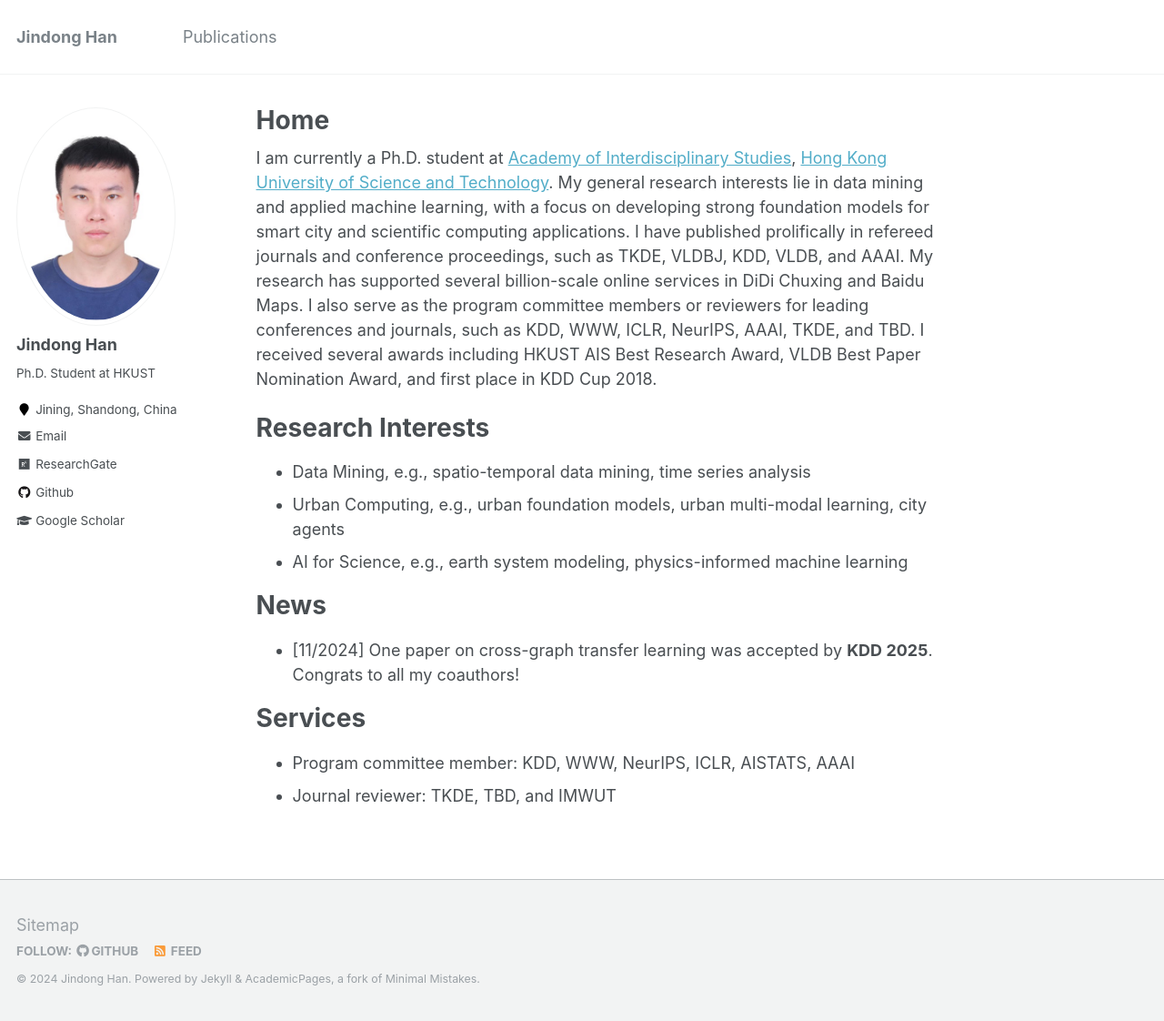
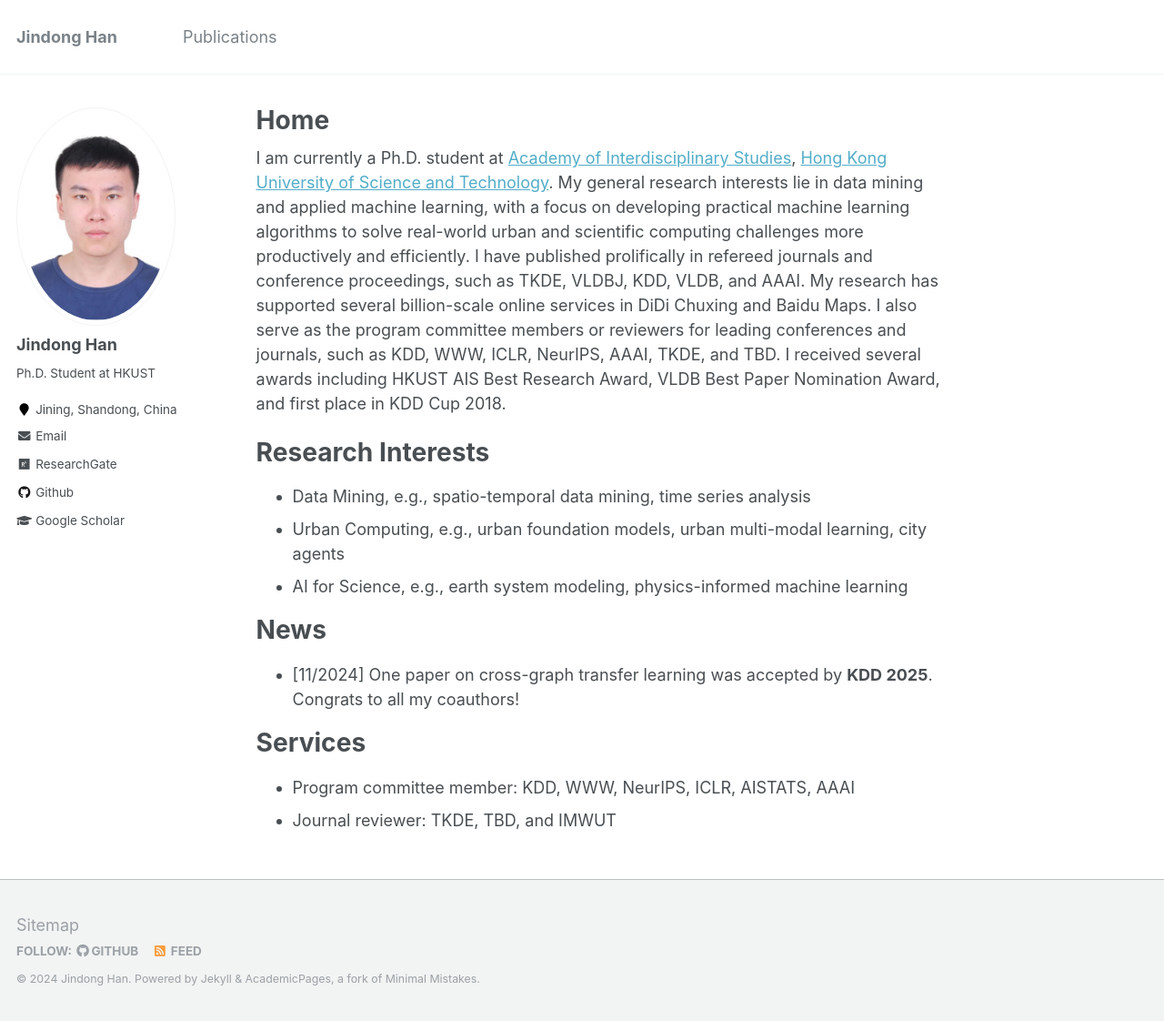
Before and after one commit to jhanao-hkust/jhanao-hkust.github.io, a Jekyll site: the page built from _pages/about.md, in a window 1280 px wide and 1122 px high. Shown: the whole window at 91% size. Built offline with Jekyll 4.4.1, drawn with Linux system fonts in a browser that asks for light colours.

Commit message:
Update about.md

```diff
--- a/_pages/about.md
+++ b/_pages/about.md
@@ -8,7 +8,7 @@ redirect_from:
   - /about.html
 ---
 
-I am currently a Ph.D. student at [Academy of Interdisciplinary Studies](https://ais.hkust.edu.hk/), [Hong Kong University of Science and Technology](https://hkust.edu.hk/). My general research interests lie in data mining and applied machine learning, with a focus on developing strong foundation models for smart city and scientific computing applications. I have published prolifically in refereed journals and conference proceedings, such as TKDE, VLDBJ, KDD, VLDB, and AAAI. My research has supported several billion-scale online services in DiDi Chuxing and Baidu Maps. I also serve as the program committee members or reviewers for leading conferences and journals, such as KDD, WWW, ICLR, NeurIPS, AAAI, TKDE, and TBD. I received several awards including HKUST AIS Best Research Award, VLDB Best Paper Nomination Award, and first place in KDD Cup 2018.
+I am currently a Ph.D. student at [Academy of Interdisciplinary Studies](https://ais.hkust.edu.hk/), [Hong Kong University of Science and Technology](https://hkust.edu.hk/). My general research interests lie in data mining and applied machine learning, with a focus on developing practical machine learning algorithms to solve real-world urban and scientific computing challenges more productively and efficiently. I have published prolifically in refereed journals and conference proceedings, such as TKDE, VLDBJ, KDD, VLDB, and AAAI. My research has supported several billion-scale online services in DiDi Chuxing and Baidu Maps. I also serve as the program committee members or reviewers for leading conferences and journals, such as KDD, WWW, ICLR, NeurIPS, AAAI, TKDE, and TBD. I received several awards including HKUST AIS Best Research Award, VLDB Best Paper Nomination Award, and first place in KDD Cup 2018.
 
 # Research Interests
 * Data Mining, e.g., spatio-temporal data mining, time series analysis
```
